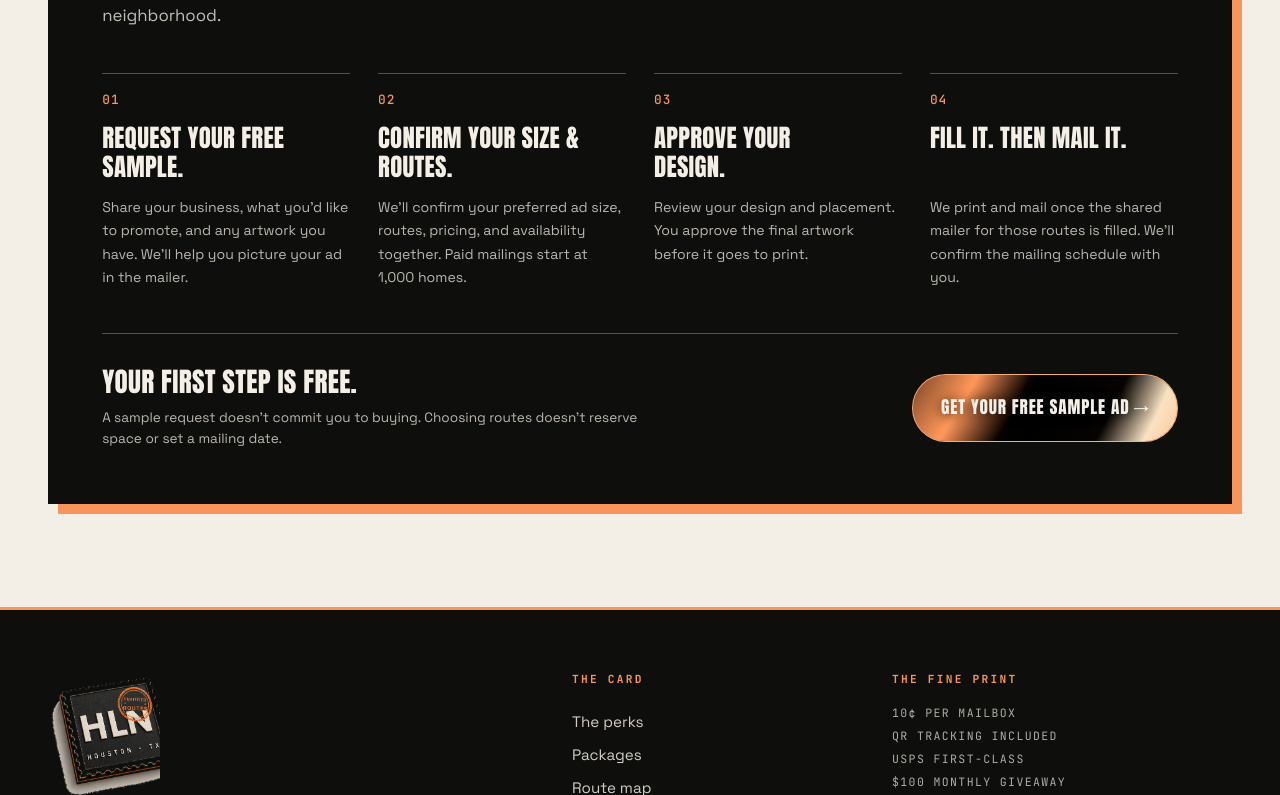
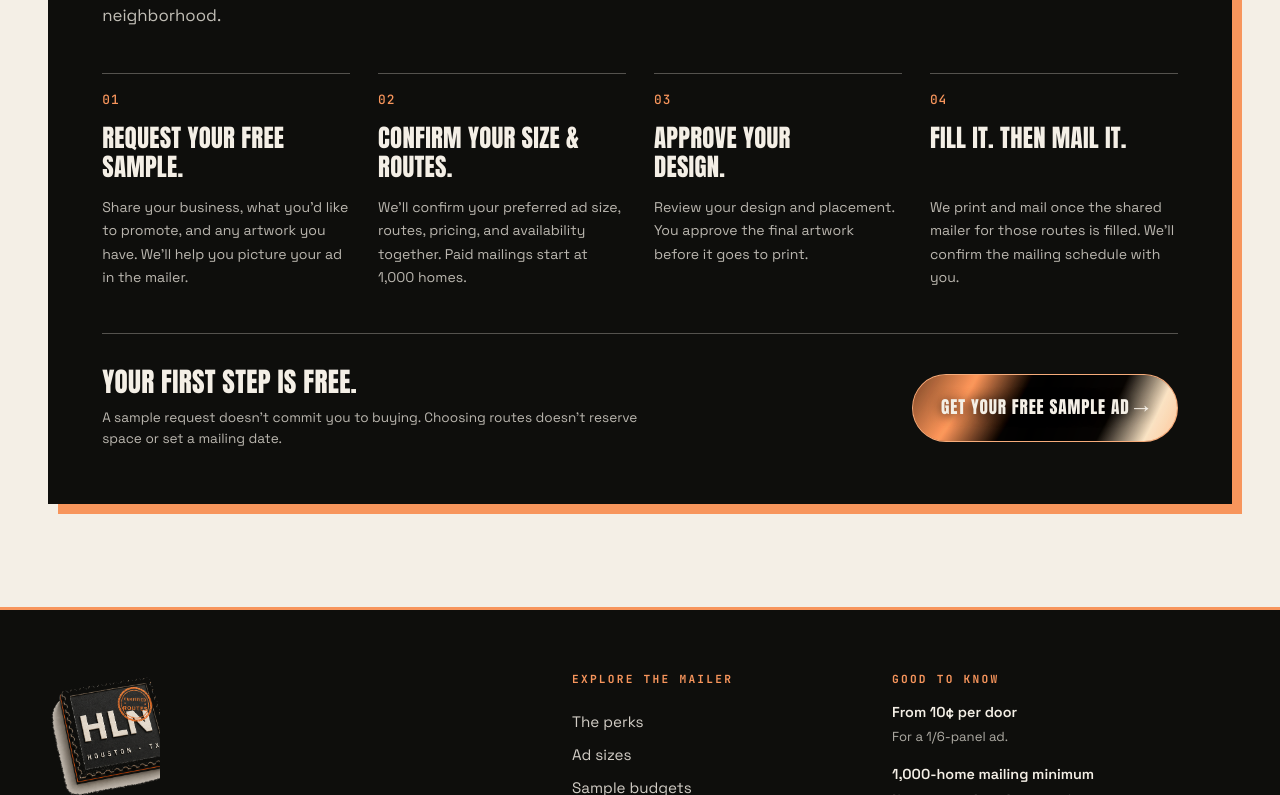
Before and after one commit to damian186/HNL-website, a React (Vite) app: page / in a window 1280 px wide. Shown: the part 8184-8979 px from the top of the page. Built offline with nearby package versions, Linux system fonts and the light colour scheme.

Commit message:
Polish footer with accurate mailing details and sample-ad CTA

```diff
--- a/src/App.tsx
+++ b/src/App.tsx
@@ -804,33 +804,32 @@ function SiteFooter() {
             Local businesses. Local homes. Local offers.
           </p>
           <p>
-            Shared-card direct mail for Houston&apos;s local businesses. One
-            card, thousands of mailboxes, every scan accounted for.
+            Shared Z-fold mailers that bring local offers and neighborhood life
+            together. Made for Houston&apos;s local businesses.
           </p>
+          <a className="btn btn--solid site-footer__sample" href="/request-sample">Get your free sample ad →</a>
         </div>
         <nav className="site-footer__nav" aria-label="Footer">
-          <h4>The card</h4>
+          <h4>Explore the mailer</h4>
           <a href="#perks">The perks</a>
-          <a href="#packages">Packages</a>
-          <a href="#map">Route map</a>
+          <a href="#mailer">Ad sizes</a>
+          <a href="#packages">Sample budgets</a>
+          <a href="#map">Route planner</a>
           <a href="#reserve">How it works</a>
         </nav>
         <div className="site-footer__fine">
-          <h4>The fine print</h4>
-          <p>
-            10¢ PER MAILBOX
-            <br />
-            QR TRACKING INCLUDED
-            <br />
-            USPS FIRST-CLASS
-            <br />
-            $100 MONTHLY GIVEAWAY
-          </p>
+          <h4>Good to know</h4>
+          <ul className="site-footer__details">
+            <li><strong>From 10¢ per door</strong><span>For a 1/6-panel ad.</span></li>
+            <li><strong>1,000-home mailing minimum</strong><span>No minimum for a free sample.</span></li>
+            <li><strong>Shared mailers print once filled</strong><span>Routes, availability, and mailing dates confirmed with HLN.</span></li>
+          </ul>
+          <p className="site-footer__reporting">Advertiser response reporting is coming soon.</p>
         </div>
       </div>
       <div className="site-footer__bar">
-        <span>© 2026 Houston Local Network — Houston, TX</span>
-        <span className="site-footer__tag">Shop local. Support local. Win local.</span>
+        <span>© {new Date().getFullYear()} Houston Local Network — Houston, TX</span>
+        <span className="site-footer__tag">Shop local. Support local.</span>
       </div>
     </footer>
   );
--- a/src/styles.css
+++ b/src/styles.css
@@ -1100,6 +1100,7 @@ a {
 }
 
 .site-footer__brand img {
+  display: block;
   width: min(7rem, 42%);
   height: auto;
   margin-bottom: 1rem;
@@ -1150,13 +1151,15 @@ a {
   transform: translateX(4px);
 }
 
-.site-footer__fine p {
-  font-family: var(--font-mono);
-  font-size: 0.72rem;
-  line-height: 2;
-  letter-spacing: 0.12em;
-  color: rgba(244, 239, 230, 0.7);
-}
+.site-footer__brand .site-footer__script {
+  font-size:1.5rem;
+  color:var(--orange);
+}
+.site-footer__sample { margin-top:.8rem;font-size:.85rem;min-height:44px;background:var(--orange);color:var(--ink);box-shadow:4px 4px 0 var(--cream); }
+.site-footer__details { list-style:none;padding:0;margin:0;display:grid;gap:1rem; }
+.site-footer__details strong { display:block;font-size:.9rem;font-weight:600;color:var(--cream); }
+.site-footer__details span { display:block;font-size:.82rem;color:rgba(244,239,230,.7);line-height:1.6;margin-top:.15rem; }
+.site-footer__fine .site-footer__reporting { border-top:1px solid rgba(244,239,230,.16);margin:1.2rem 0 0;padding-top:1rem;font-size:.78rem;line-height:1.6;color:rgba(244,239,230,.7); }
 
 .site-footer__bar {
   border-top: 1px solid rgba(244, 239, 230, 0.16);
```
